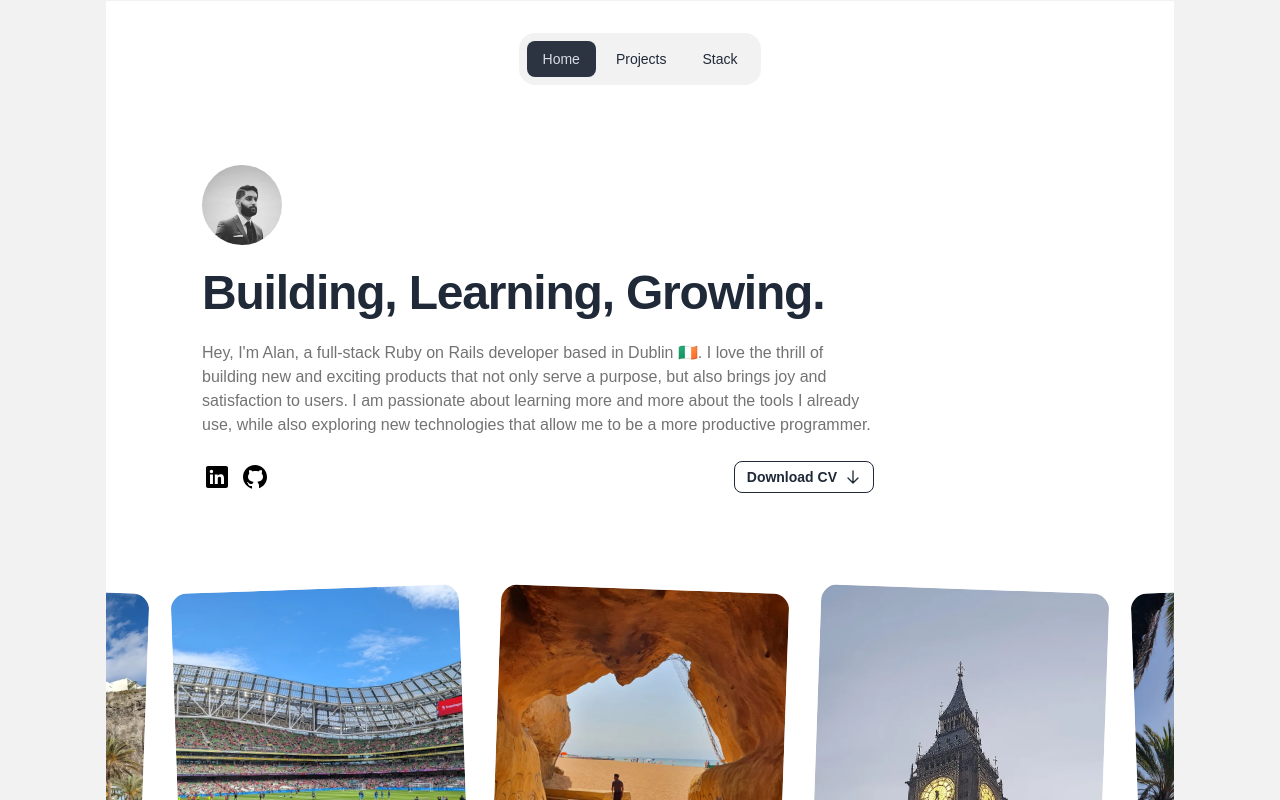
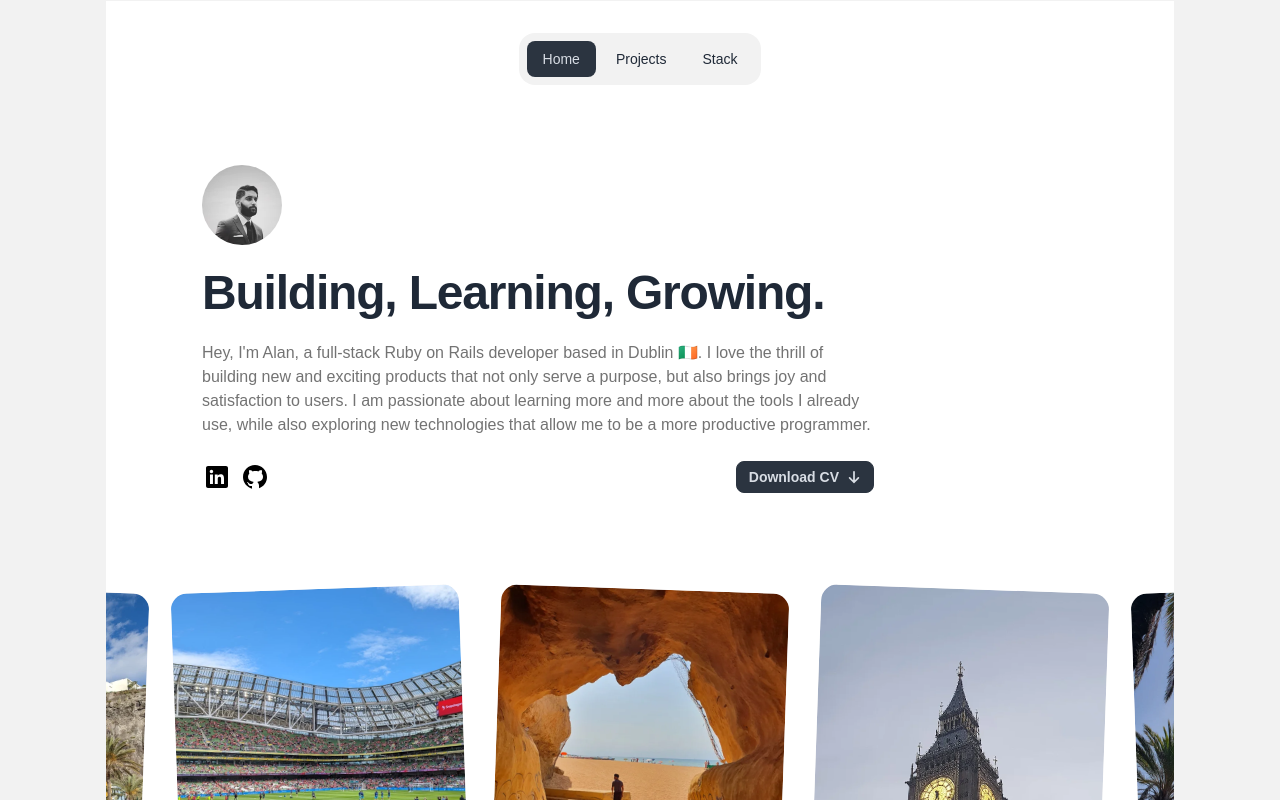
Before and after one commit to alanbiju79/portfolio, a SvelteKit app: page / in a window 1280 px wide. Shown: the top 800 px of the page. Built offline with nearby package versions, Linux system fonts and the light colour scheme.

Commit message:
update download cv button, change social icons hover color

```diff
--- a/src/routes/+page.svelte
+++ b/src/routes/+page.svelte
@@ -30,9 +30,9 @@
       <Socials />
     </div>
 
-    <a href="{cv}" class="btn btn-outline btn-sm hover:bg-accent hover:border-accent normal-case" download>
+    <a href="{cv}" class="btn btn-neutral btn-sm normal-case font-semibold" download>
       Download CV
-      <svg fill="none" stroke="currentColor" stroke-width="2" width="16" height="16" viewBox="0 0 24 24" xmlns="http://www.w3.org/2000/svg" aria-hidden="true">
+      <svg fill="none" stroke="currentColor" stroke-width="3" width="14" height="14" viewBox="0 0 24 24" xmlns="http://www.w3.org/2000/svg" aria-hidden="true">
         <path stroke-linecap="round" stroke-linejoin="round" d="M19.5 13.5L12 21m0 0l-7.5-7.5M12 21V3"></path>
       </svg>
     </a>
--- a/src/routes/Socials.svelte
+++ b/src/routes/Socials.svelte
@@ -1,10 +1,10 @@
 <a href="https://www.linkedin.com/in/alanbiju79/" aria-label="Connect with me on LinkedIn">
-  <svg xmlns="http://www.w3.org/2000/svg" x="0px" y="0px" width="30" height="30" viewBox="0 0 30 30" class="hover:fill-accent-focus">
+  <svg xmlns="http://www.w3.org/2000/svg" x="0px" y="0px" width="30" height="30" viewBox="0 0 30 30" class="hover:fill-neutral">
     <path d="M24,4H6C4.895,4,4,4.895,4,6v18c0,1.105,0.895,2,2,2h18c1.105,0,2-0.895,2-2V6C26,4.895,25.105,4,24,4z M10.954,22h-2.95 v-9.492h2.95V22z M9.449,11.151c-0.951,0-1.72-0.771-1.72-1.72c0-0.949,0.77-1.719,1.72-1.719c0.948,0,1.719,0.771,1.719,1.719 C11.168,10.38,10.397,11.151,9.449,11.151z M22.004,22h-2.948v-4.616c0-1.101-0.02-2.517-1.533-2.517 c-1.535,0-1.771,1.199-1.771,2.437V22h-2.948v-9.492h2.83v1.297h0.04c0.394-0.746,1.356-1.533,2.791-1.533 c2.987,0,3.539,1.966,3.539,4.522V22z"></path>
   </svg>
 </a>
 <a href="https://github.com/alanbiju79" aria-label="Check out my GitHub">
-  <svg xmlns="http://www.w3.org/2000/svg" x="0px" y="0px" width="30" height="30" viewBox="0 0 30 30" class="hover:fill-accent-focus">
+  <svg xmlns="http://www.w3.org/2000/svg" x="0px" y="0px" width="30" height="30" viewBox="0 0 30 30" class="hover:fill-neutral">
     <path d="M15,3C8.373,3,3,8.373,3,15c0,5.623,3.872,10.328,9.092,11.63C12.036,26.468,12,26.28,12,26.047v-2.051 c-0.487,0-1.303,0-1.508,0c-0.821,0-1.551-0.353-1.905-1.009c-0.393-0.729-0.461-1.844-1.435-2.526 c-0.289-0.227-0.069-0.486,0.264-0.451c0.615,0.174,1.125,0.596,1.605,1.222c0.478,0.627,0.703,0.769,1.596,0.769 c0.433,0,1.081-0.025,1.691-0.121c0.328-0.833,0.895-1.6,1.588-1.962c-3.996-0.411-5.903-2.399-5.903-5.098 c0-1.162,0.495-2.286,1.336-3.233C9.053,10.647,8.706,8.73,9.435,8c1.798,0,2.885,1.166,3.146,1.481C13.477,9.174,14.461,9,15.495,9 c1.036,0,2.024,0.174,2.922,0.483C18.675,9.17,19.763,8,21.565,8c0.732,0.731,0.381,2.656,0.102,3.594 c0.836,0.945,1.328,2.066,1.328,3.226c0,2.697-1.904,4.684-5.894,5.097C18.199,20.49,19,22.1,19,23.313v2.734 c0,0.104-0.023,0.179-0.035,0.268C23.641,24.676,27,20.236,27,15C27,8.373,21.627,3,15,3z"></path>
   </svg>
 </a>
```
